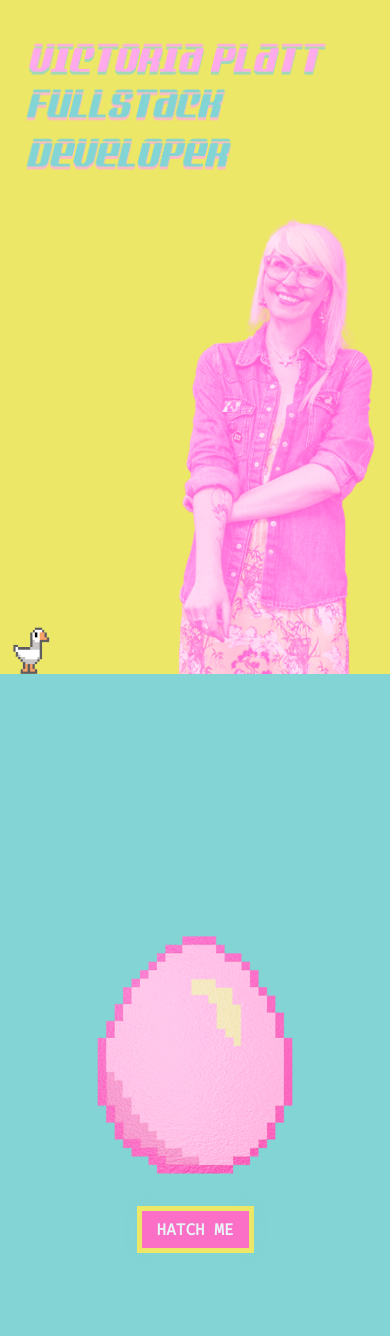
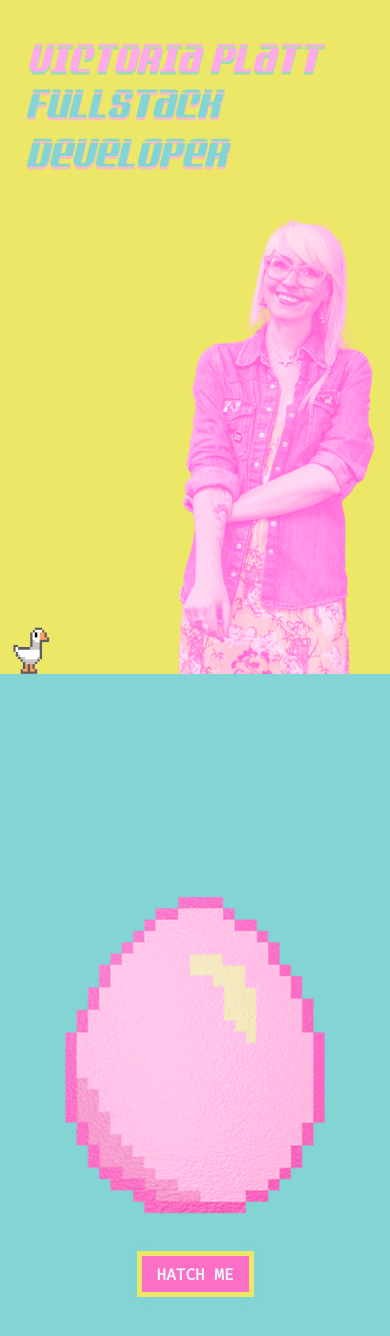
Before and after one commit to veepgoose/portfolio, a React (Create React App) app in the folder goose-portfolio/: page / in a window 390 px wide. Shown: the top 1336 px of the page. Built offline with nearby package versions, Linux system fonts and the light colour scheme.

Commit message:
Trouble shoot why egg cracking animation is failing

```diff
--- a/goose-portfolio/src/Components/EggSection/EggSection.css
+++ b/goose-portfolio/src/Components/EggSection/EggSection.css
@@ -76,12 +76,14 @@
   @media only screen and (min-width: 320px) and (max-width: 480px) {
 
       .UncrackedEgg {
-        width: 60%;
+        width: 80%;
+        max-width: 100%;
         height: auto;
       }
 
       .HatchingEgg {
         width: 100%;
+        max-width: 100%;
         height: auto;
         margin-top: 10%;
       }
```
